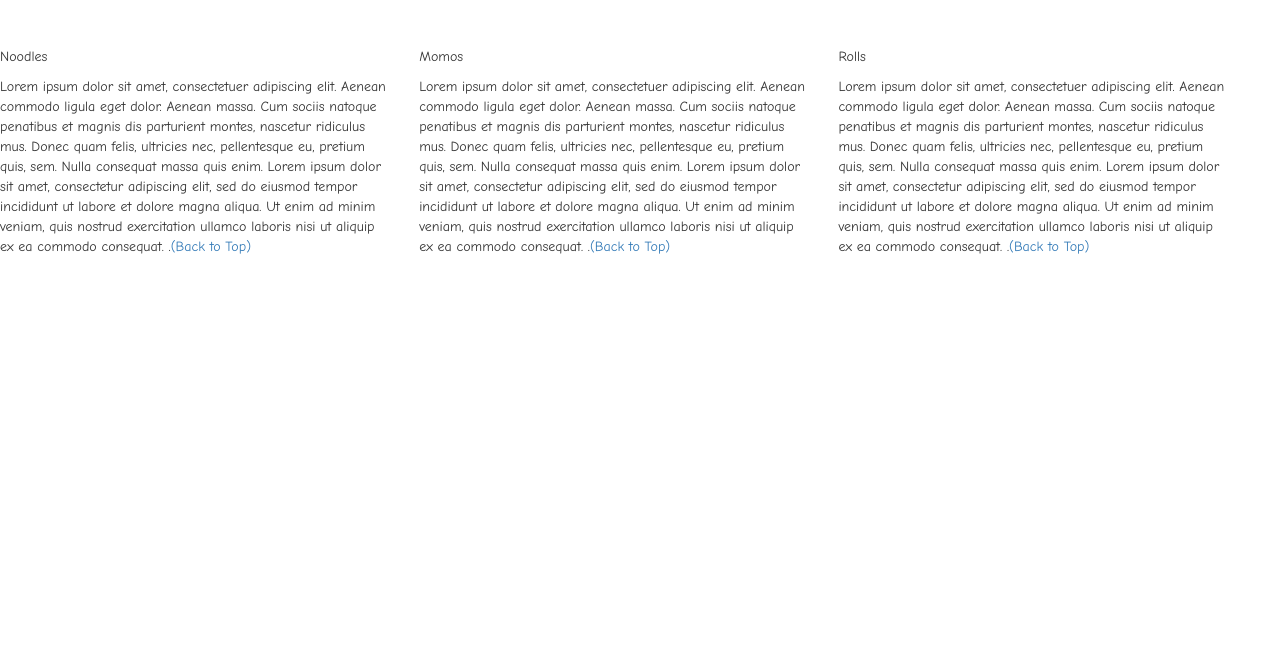
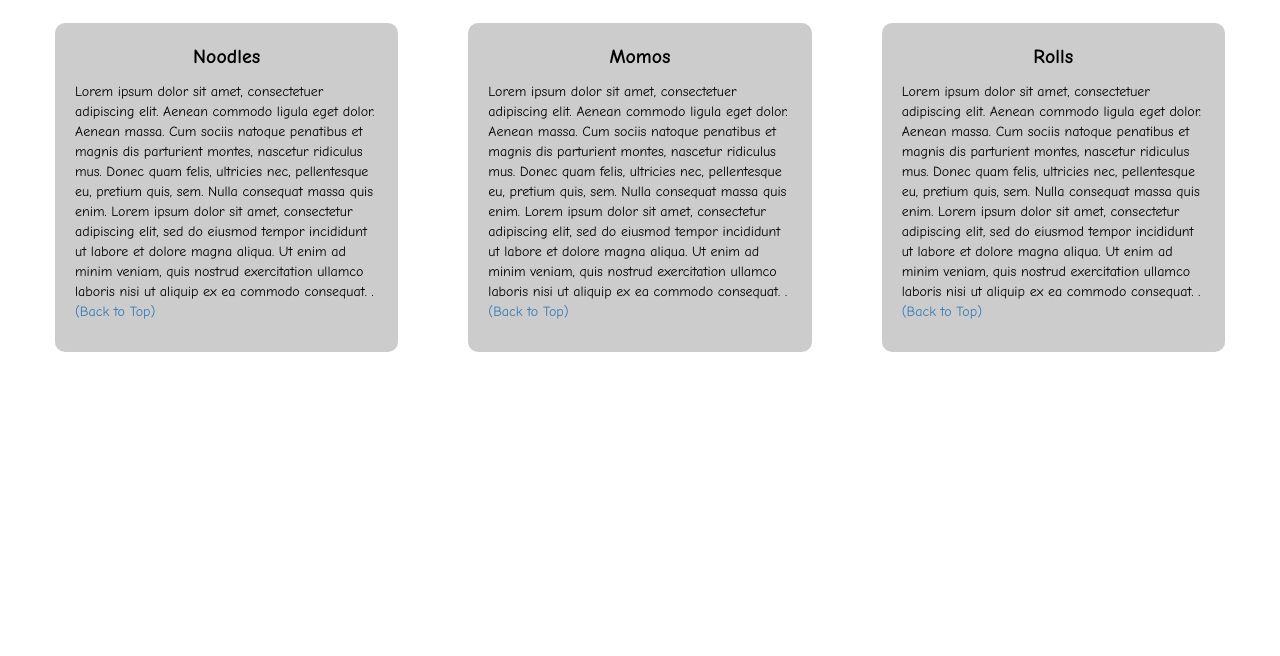
Before and after one commit to ishitamehta31/htmlcourse, a plain HTML site: page Module3/index.html in a window 1280 px wide. Shown: the part 144-800 px from the top of the page. Drawn offline with nearby package versions, Linux system fonts and the light colour scheme; files that its build step writes are made by us from their sources.

Commit message:
Update index.html

```diff
--- a/Module3/index.html
+++ b/Module3/index.html
@@ -12,7 +12,7 @@
 </head>
 
 <meta name="viewport" content="width=device-width, initial-scale=1">
-<link rel="stylesheet" type="text/css" href="/WebDevelopment/Module3/style.css">
+<link rel="stylesheet" type="text/css" href="/htmlcourse/Module3/style.css">
 
 
 
```
